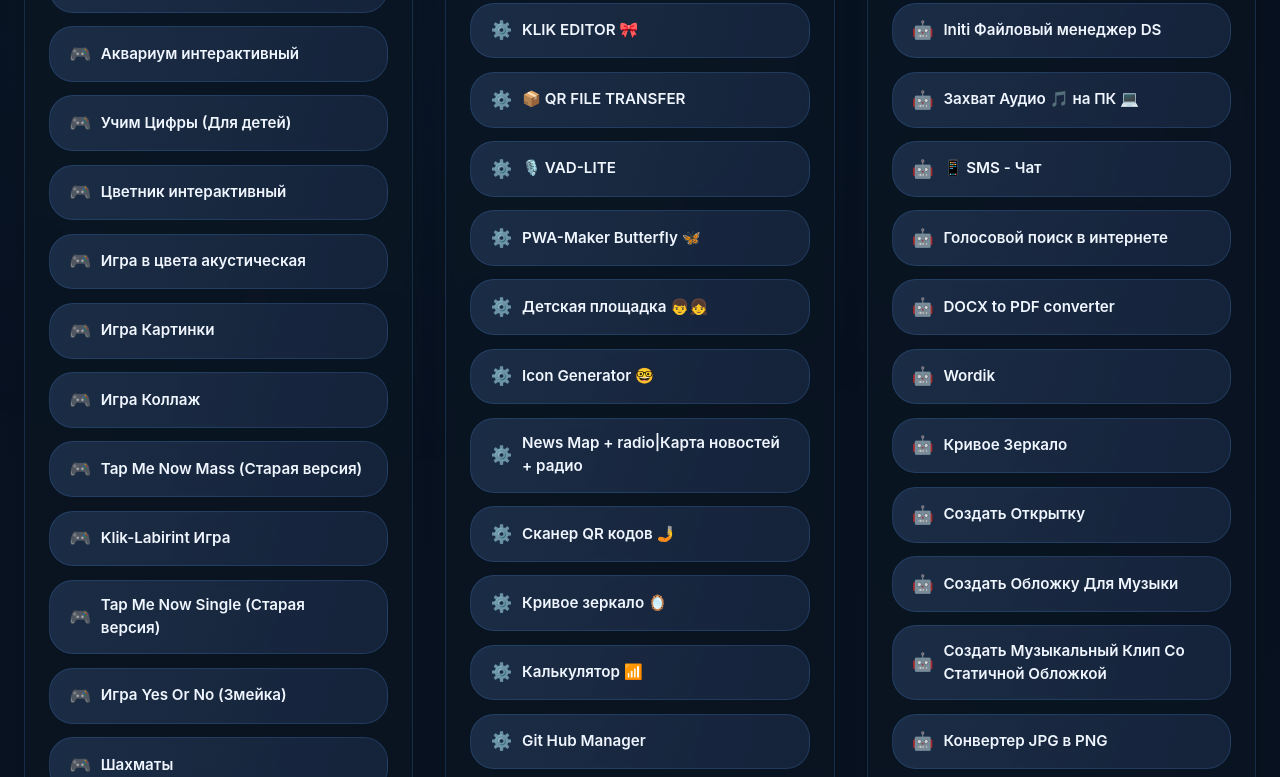
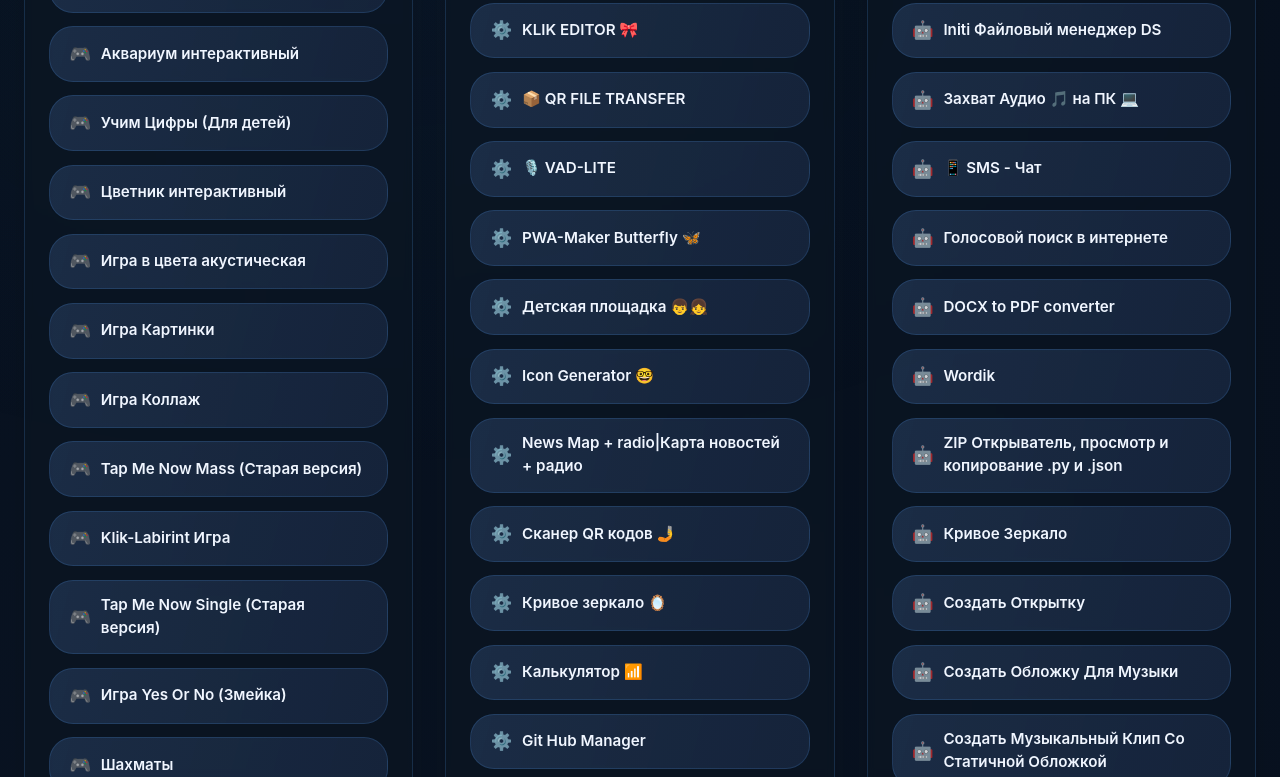
Before and after one commit to 2d3t/index.html, a plain HTML site: page index.html in a window 1280 px wide. Shown: the part 323-1100 px from the top of the page. Drawn offline with Linux system fonts and the light colour scheme.

Commit message:
Update index.html

```diff
--- a/index.html
+++ b/index.html
@@ -447,6 +447,7 @@
 
 <a href="https://2d3t.github.io/2d3t/pro/Wordik/index.html">Wordik</a>
 
+<a href="https://2d3t.github.io/2d3t/pro/Pro7/openzip/index.html">ZIP Открыватель, просмотр и копирование .py и .json</a>
 
 
 
```
